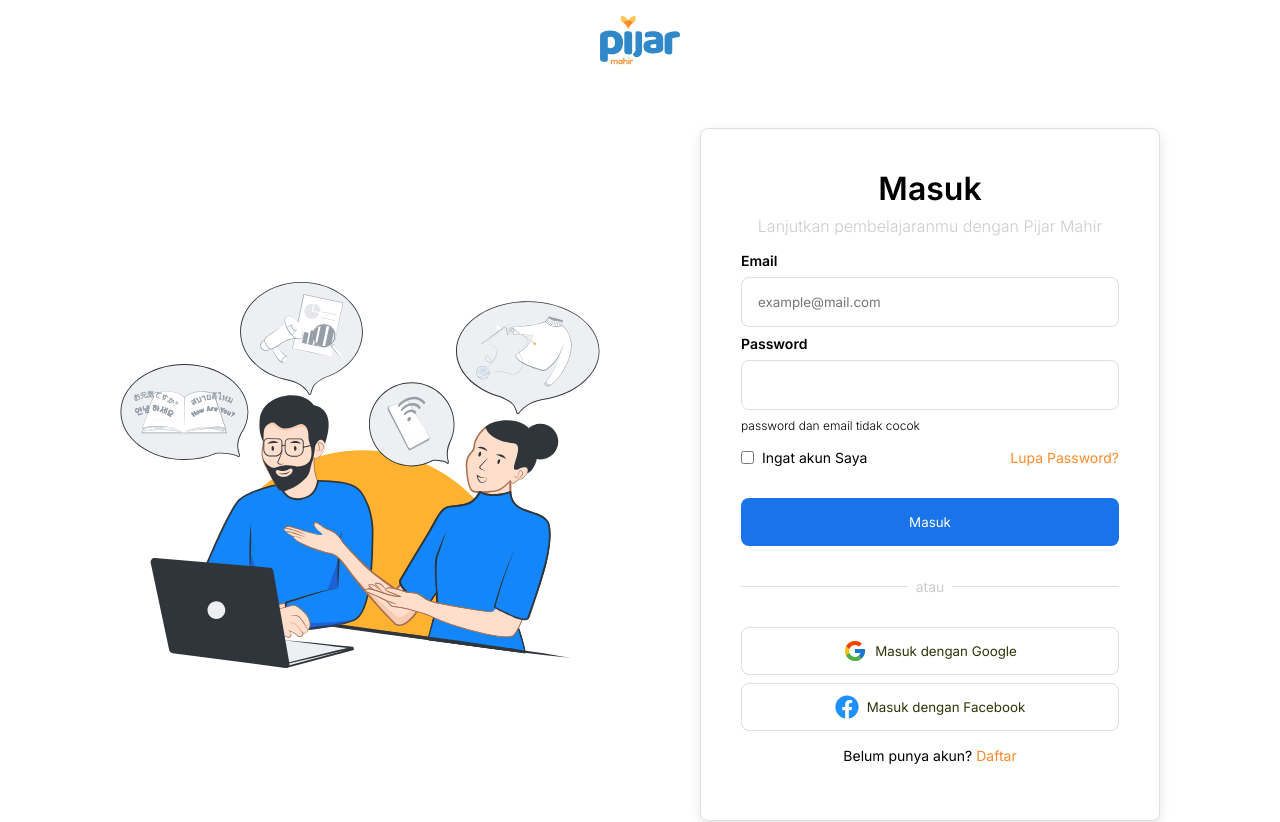
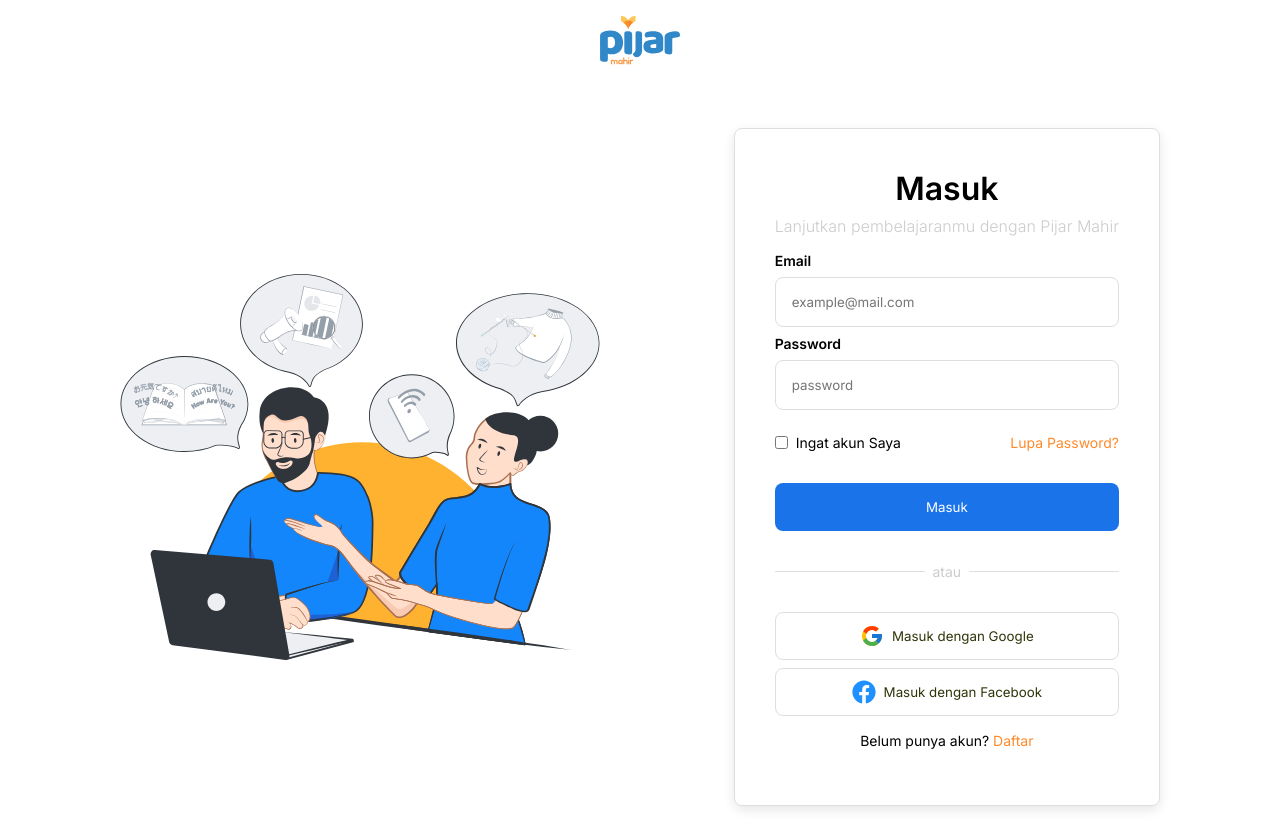
Before and after one commit to AnantaNd/pijarmahir, a Next.js app: page /auth/login in a window 1280 px wide. Shown: the top 822 px of the page. Built offline with nearby package versions, Linux system fonts and the light colour scheme; no server answers.

Commit message:
LoginPage: add validate form email and password

```diff
--- a/components/Card/CardLogin/CardLogin.js
+++ b/components/Card/CardLogin/CardLogin.js
@@ -6,7 +6,7 @@
 import Button from '../../Button/Button';
 import Styles from "./CardLogin.module.css";
 
-function CardLogin({ inputUsername, inputPassword, helpers, btnLogin, handleLogin }) {
+function CardLogin({ inputUsername, inputPassword, helpersE, helpersP, btnLogin, handleLogin, registerE, registerP}) {
   // const { data: session } = useSession();
 
 
@@ -23,19 +23,23 @@
       callbackUrl: '/'
     });
   }
+  const formSubmit =(data)=>{
+    console.log(data)
+  }
 
 
   return (
     <div className={Styles.container_card}>
       <h2 className={Styles.text_login}>Masuk</h2>
       <p className={Styles.suggestion}>Lanjutkan pembelajaranmu dengan Pijar Mahir</p>
-      <div className={Styles.container_input}>
-        <label className={Styles.label_input} htmlFor='email'>Email</label>
-        <input className={Styles.input} name='email' type='email' placeholder='example@mail.com' onChange={inputUsername} />
-        <label className={Styles.label_input} htmlFor='pass'>Password</label>
-        <input className={Styles.input} name='pass' type='password' placeholder='' onChange={inputPassword} />
-        <small className={Styles.helper_account}>{helpers}</small>
-      </div>
+          <div className={Styles.container_input}>
+            <label className={Styles.label_input} htmlFor='email'>Email</label>
+            <input className={Styles.input} name='email' type='email' placeholder='example@mail.com' onChange={inputUsername} {...registerE}/>
+            <small className={Styles.helper_account}>{helpersE}</small>
+            <label className={Styles.label_input} htmlFor='pass'>Password</label>
+            <input className={Styles.input} name='pass' type='password' placeholder='password' onChange={inputPassword} {...registerP}/>
+            <small className={Styles.helper_account}>{helpersP}</small>
+          </div>
       {/* <Input label="Password" name="password" type="password" placeholder="" onChangeInput={handleInputPass}/> */}
 
       <div className={Styles.helper}>
--- a/components/Card/CardLogin/CardLogin.module.css
+++ b/components/Card/CardLogin/CardLogin.module.css
@@ -28,6 +28,7 @@
 .helper_account {
   font-weight: 300;
   font-size: 12px;
+  color: red;
 }
 
 .text_login,
--- a/package.json
+++ b/package.json
@@ -9,6 +9,7 @@
     "lint": "next lint"
   },
   "dependencies": {
+    "@hookform/resolvers": "^2.9.10",
     "axios": "^1.1.3",
     "eslint": "8.27.0",
     "eslint-config-next": "13.0.3",
@@ -16,9 +17,11 @@
     "next-auth": "^4.16.4",
     "react": "18.2.0",
     "react-dom": "18.2.0",
+    "react-hook-form": "^7.40.0",
     "react-icons": "^4.6.0",
     "react-router-dom": "^6.4.3",
     "swiper": "^8.4.5",
-    "validator": "^13.7.0"
+    "validator": "^13.7.0",
+    "yup": "^0.32.11"
   }
 }
--- a/pages/auth/login/index.js
+++ b/pages/auth/login/index.js
@@ -1,7 +1,10 @@
+import { yupResolver } from "@hookform/resolvers/yup";
 import axios from 'axios';
 import Head from 'next/head';
 import Image from 'next/image';
-import React, { useEffect, useState } from 'react';
+import React, { useState } from 'react';
+import { useForm } from 'react-hook-form';
+import * as yup from "yup";
 import CardLogin from '../../../components/Card/CardLogin/CardLogin';
 import FooterSecond from '../../../components/Footer/FooterSecond/FooterSecond';
 import Styles from './Login.module.css';
@@ -23,12 +26,23 @@
   }
 }
 
+const schema = yup.object({
+  email: yup.string().required(),
+  password: yup.string().required()
+})
+
 function Login({ props }) {
   const [email, setEmail] = useState('')
   const [pass, setPass] = useState('')
   const [isEmail, setIsEmail] = useState(false)
   const [isPass, setIsPass] = useState(false)
 
+  const { register, handleSubmit, formState: { errors } }
+  = useForm
+  ({
+    resolver: yupResolver(schema)
+  });
+  console.log(errors)
   // console.log(props.data)
 
   const handleInputEmail = (e) => {
@@ -44,9 +58,11 @@
     // props?.data?.filter(user =>{
     //   return user.email === email && user
     // })
-    console.log(email + pass);
+    // console.log(email + pass);
   }
-
+  const onSubmit=(data)=>{
+    console.log(data);
+  }
   return (
     <>
       <Head>
@@ -58,7 +74,9 @@
         <Image alt="logo" className={Styles.logo} src="/pijar_logo.svg" height={80} width={80} style={{ marginLeft: "auto", marginRight: "auto" }} />
         <div className={Styles.login_content}>
           <Image alt="ilustration" className={Styles.login_ilustration} src="/new-profile.svg" priority={true} width={480} height={480} />
-          <CardLogin handleLogin={handleLogin} inputUsername={handleInputEmail} inputPassword={handleInputPass} helpers={`${isEmail === true ? '' : 'password dan email tidak cocok'}`} />
+          <form onSubmit={handleSubmit(onSubmit)}>
+            <CardLogin handleLogin={handleLogin} inputUsername={handleInputEmail} inputPassword={handleInputPass} registerE={{...register("email")}} registerP={{...register('pass')}} helpersE={errors.email?.message} helpersP={errors.password?.message}/>
+          </form>
         </div>
       </main>
       <FooterSecond />
```
Also changed, not shown: 1 other file (tests, documents, lock files or other folders).
